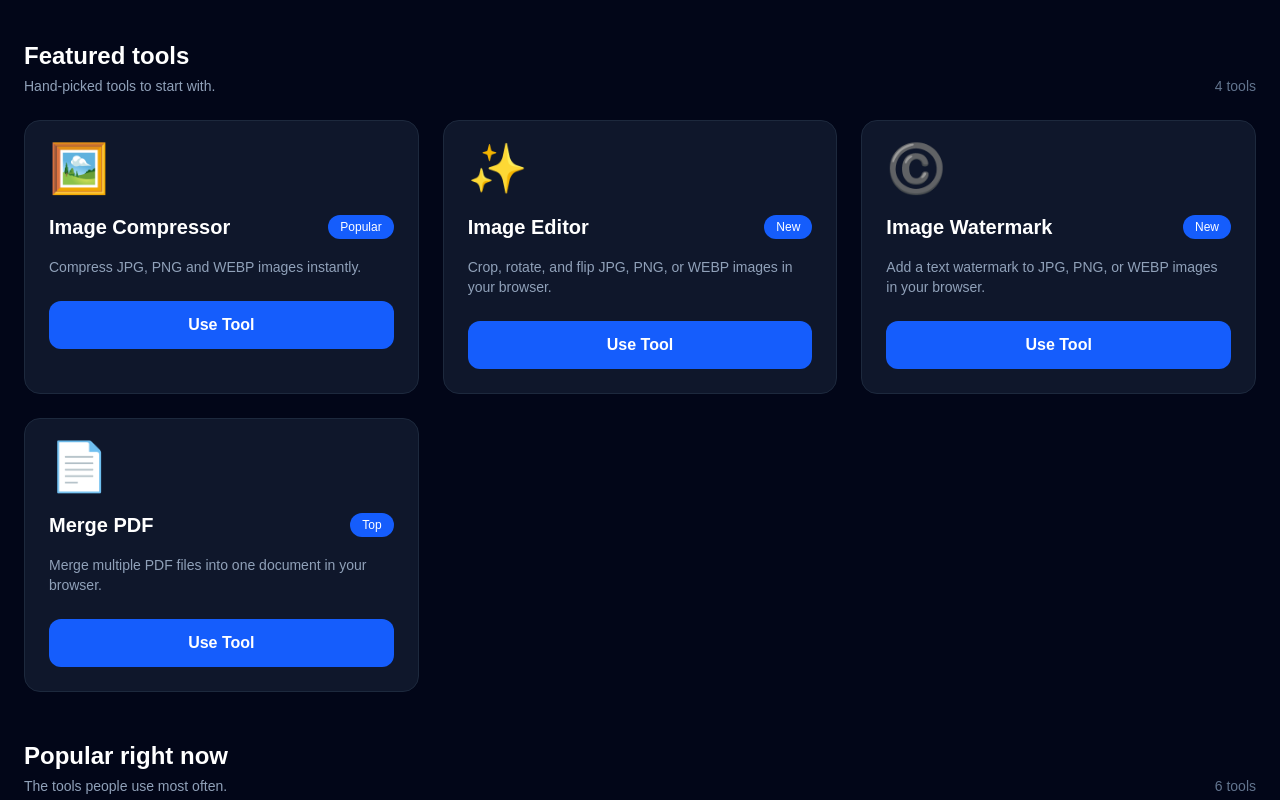
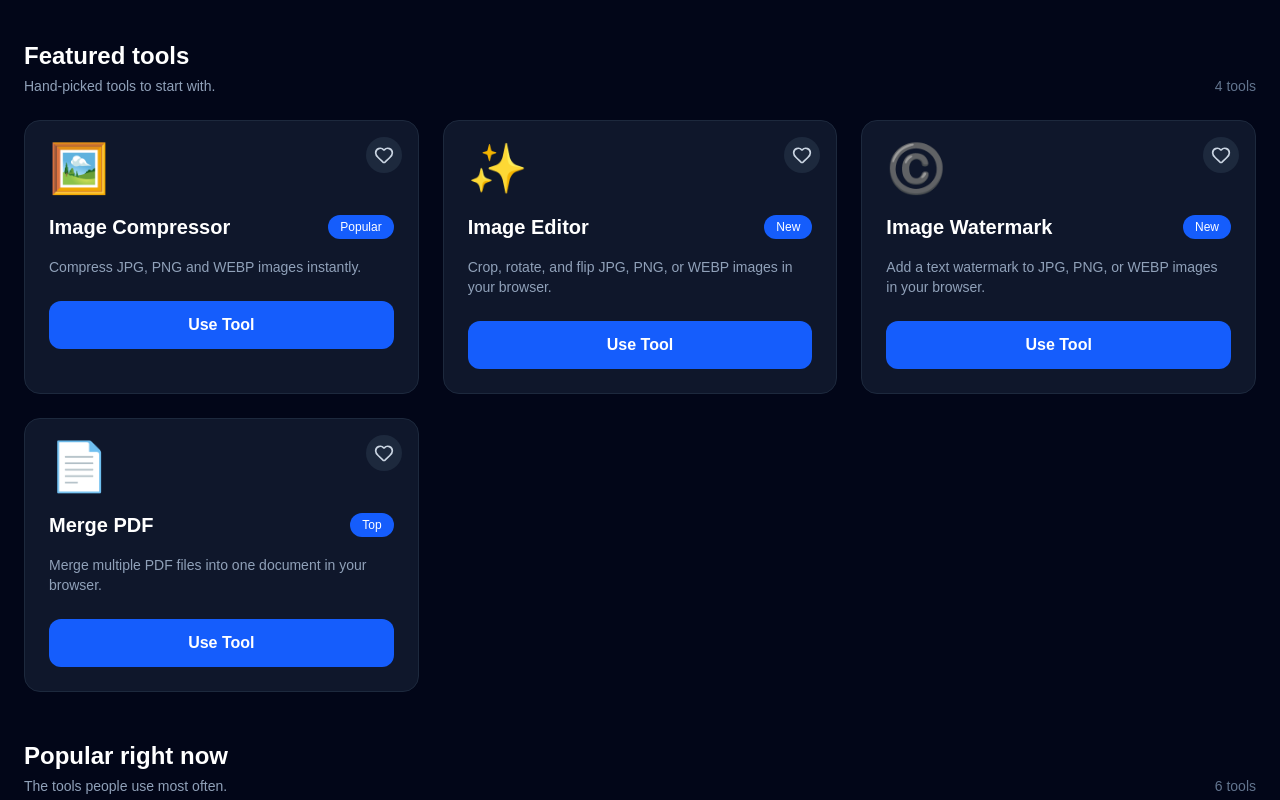
Before and after one commit to kumarmanoj396/allconverterhub, a Next.js app in the folder frontend/: page / in a window 1280 px wide. Shown: the part 1620-2420 px from the top of the page. Built offline with nearby package versions, Linux system fonts and the light colour scheme.

Commit message:
feat(favorites): save tools locally

```diff
--- /dev/null
+++ b/frontend/components/home/FavoriteTools.tsx
@@ -0,0 +1,31 @@
+"use client";
+
+import { Heart, Trash2 } from "lucide-react";
+import { useEffect, useMemo, useState } from "react";
+
+import ToolCard from "@/components/ui/ToolCard";
+import { FAVORITES_CHANGED_EVENT, clearFavoriteTools, getFavoriteToolIds } from "@/lib/favorites";
+import type { Tool } from "@/lib/tools";
+
+export default function FavoriteTools({ tools }: { tools: Tool[] }) {
+  const [favoriteIds, setFavoriteIds] = useState<string[]>([]);
+  const favorites = useMemo(() => favoriteIds.map((id) => tools.find((tool) => tool.id === id)).filter((tool): tool is Tool => Boolean(tool)), [favoriteIds, tools]);
+
+  useEffect(() => {
+    const syncFavorites = () => setFavoriteIds(getFavoriteToolIds());
+    const timeoutId = window.setTimeout(syncFavorites, 0);
+    window.addEventListener(FAVORITES_CHANGED_EVENT, syncFavorites);
+    return () => {
+      window.clearTimeout(timeoutId);
+      window.removeEventListener(FAVORITES_CHANGED_EVENT, syncFavorites);
+    };
+  }, []);
+
+  if (!favorites.length) return null;
+
+  function clearAll() {
+    clearFavoriteTools();
+  }
+
+  return <section className="bg-slate-950 py-16"><div className="mx-auto max-w-7xl px-6"><div className="flex flex-col gap-3 sm:flex-row sm:items-end sm:justify-between"><div><p className="flex items-center gap-2 text-sm font-semibold uppercase tracking-widest text-rose-400"><Heart className="h-4 w-4 fill-current" />Your favorites</p><h2 className="mt-2 text-3xl font-bold text-white">Saved tools</h2><p className="mt-2 text-slate-400">Stored only in this browser for now.</p></div><button type="button" onClick={clearAll} className="inline-flex self-start items-center gap-2 rounded-lg border border-slate-700 px-3 py-2 text-sm font-semibold text-slate-300 hover:border-slate-500 hover:text-white"><Trash2 className="h-4 w-4" />Clear</button></div><div className="mt-8 grid gap-6 md:grid-cols-2 lg:grid-cols-3">{favorites.map((tool) => <ToolCard key={tool.id} id={tool.id} icon={tool.icon} title={tool.title} description={tool.description} badge={tool.badge} />)}</div></div></section>;
+}
--- a/frontend/components/home/HomeToolDiscovery.tsx
+++ b/frontend/components/home/HomeToolDiscovery.tsx
@@ -6,6 +6,7 @@ import { featuredTools } from "@/lib/tools";
 
 import Categories from "./Categories";
 import FeaturedTools from "./FeaturedTools";
+import FavoriteTools from "./FavoriteTools";
 import Hero from "./Hero";
 import RecentTools from "./RecentTools";
 
@@ -28,6 +29,7 @@ export default function HomeToolDiscovery() {
   return (
     <>
       <Hero query={query} onQueryChange={setQuery} onCategorySelect={selectCategory} />
+      <FavoriteTools tools={tools} />
       <RecentTools tools={tools} />
       <Categories categories={categories} selectedCategory={selectedCategory} onCategorySelect={selectCategory} />
       <FeaturedTools tools={tools} query={query} selectedCategory={selectedCategory} onCategorySelect={setSelectedCategory} />
--- /dev/null
+++ b/frontend/components/ui/FavoriteButton.tsx
@@ -0,0 +1,26 @@
+"use client";
+
+import { Heart } from "lucide-react";
+import { useEffect, useState } from "react";
+
+import { FAVORITES_CHANGED_EVENT, getFavoriteToolIds, toggleFavoriteTool } from "@/lib/favorites";
+
+export default function FavoriteButton({ toolId, toolTitle }: { toolId: string; toolTitle: string }) {
+  const [isFavorite, setIsFavorite] = useState(false);
+
+  useEffect(() => {
+    const syncFavorite = () => setIsFavorite(getFavoriteToolIds().includes(toolId));
+    const timeoutId = window.setTimeout(syncFavorite, 0);
+    window.addEventListener(FAVORITES_CHANGED_EVENT, syncFavorite);
+    return () => {
+      window.clearTimeout(timeoutId);
+      window.removeEventListener(FAVORITES_CHANGED_EVENT, syncFavorite);
+    };
+  }, [toolId]);
+
+  function toggle() {
+    setIsFavorite(toggleFavoriteTool(toolId));
+  }
+
+  return <button type="button" onClick={toggle} className={`rounded-full p-2 transition ${isFavorite ? "bg-rose-500/15 text-rose-400" : "bg-slate-800 text-slate-300 hover:bg-slate-700 hover:text-rose-300"}`} aria-label={`${isFavorite ? "Remove" : "Add"} ${toolTitle} ${isFavorite ? "from" : "to"} favorites`} aria-pressed={isFavorite}><Heart className={`h-5 w-5 ${isFavorite ? "fill-current" : ""}`} /></button>;
+}
--- a/frontend/components/ui/ToolCard.tsx
+++ b/frontend/components/ui/ToolCard.tsx
@@ -1,4 +1,6 @@
 import Link from "next/link";
+
+import FavoriteButton from "@/components/ui/FavoriteButton";
 
 type ToolCardProps = {
   id: string;
@@ -16,7 +18,9 @@ export default function ToolCard({
   badge,
 }: ToolCardProps) {
   return (
-    <Link href={`/tools/${id}`} className="block rounded-2xl border border-slate-800 bg-slate-900 p-6 transition-all duration-300 hover:-translate-y-2 hover:border-blue-500 hover:shadow-xl">
+    <div className="relative rounded-2xl border border-slate-800 bg-slate-900 transition-all duration-300 hover:-translate-y-2 hover:border-blue-500 hover:shadow-xl">
+      <div className="absolute right-4 top-4 z-10"><FavoriteButton toolId={id} toolTitle={title} /></div>
+      <Link href={`/tools/${id}`} className="block p-6">
         <div className="text-5xl">{icon}</div>
 
         <div className="mt-5 flex items-center justify-between">
@@ -38,6 +42,7 @@ export default function ToolCard({
         <span className="mt-6 block w-full rounded-xl bg-blue-600 py-3 text-center font-semibold text-white">
           Use Tool
         </span>
-    </Link>
+      </Link>
+    </div>
   );
 }
--- /dev/null
+++ b/frontend/lib/favorites.ts
@@ -0,0 +1,44 @@
+export const FAVORITES_CHANGED_EVENT = "allconverterhub:favorites-changed";
+const FAVORITES_KEY = "allconverterhub:favorite-tools";
+
+function isBrowser() {
+  return typeof window !== "undefined";
+}
+
+export function getFavoriteToolIds() {
+  if (!isBrowser()) return [];
+  try {
+    const stored = window.localStorage.getItem(FAVORITES_KEY);
+    const parsed: unknown = stored ? JSON.parse(stored) : [];
+    return Array.isArray(parsed) ? parsed.filter((value): value is string => typeof value === "string") : [];
+  } catch {
+    return [];
+  }
+}
+
+function saveFavoriteToolIds(ids: string[]) {
+  if (!isBrowser()) return;
+  try {
+    window.localStorage.setItem(FAVORITES_KEY, JSON.stringify(ids));
+    window.dispatchEvent(new Event(FAVORITES_CHANGED_EVENT));
+  } catch {
+    // Local storage can be unavailable in private or restricted browser sessions.
+  }
+}
+
+export function toggleFavoriteTool(toolId: string) {
+  const currentIds = getFavoriteToolIds();
+  const nextIds = currentIds.includes(toolId) ? currentIds.filter((id) => id !== toolId) : [toolId, ...currentIds];
+  saveFavoriteToolIds(nextIds);
+  return nextIds.includes(toolId);
+}
+
+export function clearFavoriteTools() {
+  if (!isBrowser()) return;
+  try {
+    window.localStorage.removeItem(FAVORITES_KEY);
+    window.dispatchEvent(new Event(FAVORITES_CHANGED_EVENT));
+  } catch {
+    // Nothing to do when local storage is unavailable.
+  }
+}
```
